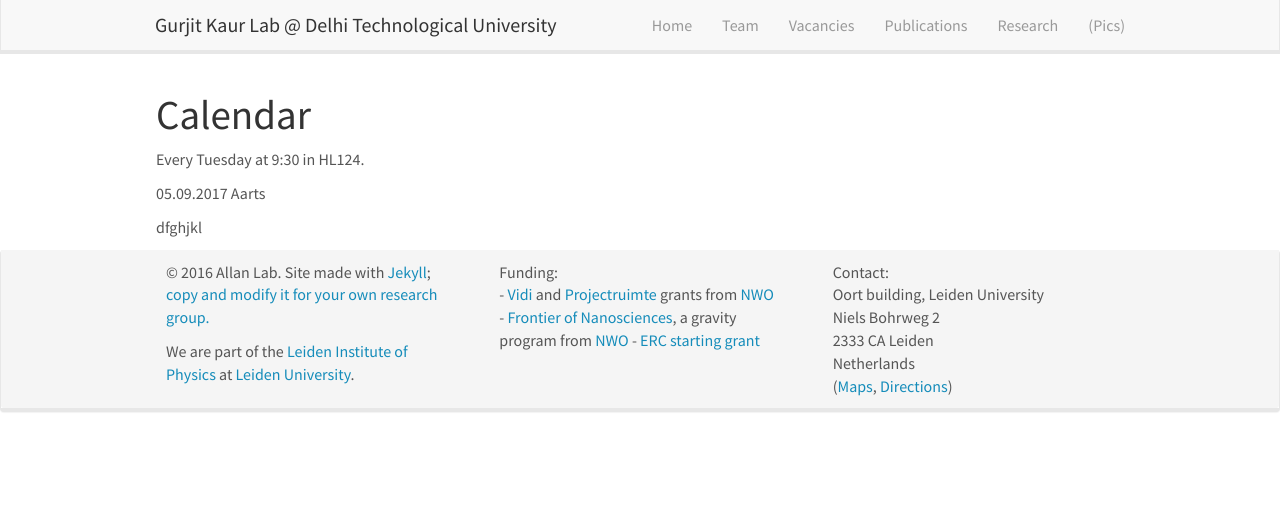
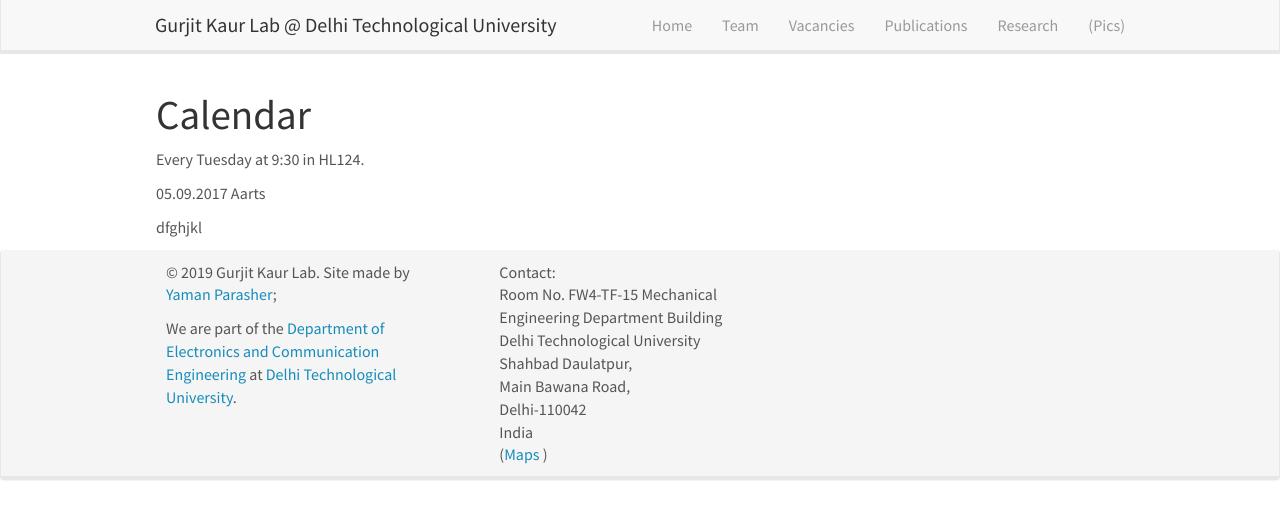
Before and after one commit to guritkaurlab/guritkaurlab.github.io, a Jekyll site: the page built from _pages/mini_lecture_series.md, in a window 1280 px wide. Shown: the top 519 px of the page. Built offline with Jekyll 4.4.1, drawn with Linux system fonts in a browser that asks for light colours; nearby versions of some CDN libraries.

Commit message:
Update footer.html

```diff
--- a/_includes/footer.html
+++ b/_includes/footer.html
@@ -4,27 +4,26 @@
 	  <div class="row">
 		<div class="col-sm-4">
 
-		  <p>&copy 2016 Allan Lab. Site made with <a href="https://jekyllrb.com">Jekyll</a>;  <a href="{{ site.url }}{{ site.baseurl }}/aboutwebsite.html">copy and  modify it for your own research group.</a></p>
-              <p>We are part of the <a href="https://www.physics.leidenuniv.nl/">Leiden Institute of Physics</a> at <a href="https://www.leidenuniv.nl">Leiden University</a>.</p>
+		  <p>&copy 2019 Gurjit Kaur Lab. Site made by <a href="https://www.linkedin.com/in/yaman-parasher-944a0351/">Yaman Parasher</a>;
+              <p>We are part of the <a href="http://www.dtu.ac.in/Web/Departments/Electronics/faculty/">Department of Electronics and Communication Engineering</a> at <a href="http://www.dtu.ac.in/">Delhi Technological University</a>.</p>
 
 
 		   <p>  </p><p>
 
 
 		</div>
-		<div class="col-sm-4">
-		  Funding:<br />
-		  - <a href="http://www.nwo.nl/en/research-and-results/programmes/Talent+Scheme">Vidi </a> and <a href='https://www.fom.nl/en/news/press-releases/2016/11/18/28634/'>Projectruimte</a> grants from <a href="http://www.nwo.nl">NWO</a> <br />
-		  - <a href="https://www.universiteitleiden.nl/en/research/research-projects/science/frontiers-of-nanoscience-nanofront">Frontier of Nanosciences</a>, a gravity program from <a href="http://www.nwo.nl">NWO</a>
-          - <a href='https://www.universiteitleiden.nl/en/news/2017/08/two-erc-grants-for-leiden-physics'>ERC starting grant</a>
-		</div>
+
 		<div class="col-sm-4">
 		  Contact:<br />
-		  Oort building, Leiden University<br />
-		  Niels Bohrweg 2<br />
-		  2333 CA Leiden<br />
-		  Netherlands <br />
-            (<a href="https://goo.gl/maps/H2RjutkyoUH2">Maps</a>, <a href="http://www.physics.leidenuniv.nl/travel-directions">Directions</a>)
+		  Room No. FW4-TF-15
+		  Mechanical Engineering Department Building<br />
+		  Delhi Technological University<br />
+		  Shahbad Daulatpur,<br />
+                  Main Bawana Road,<br />
+                  Delhi-110042<br />
+                  India<br />
+
+            (<a href="https://bit.ly/2Mh4dPF">Maps</a> )
 		</div>
 	  </div>
 	</div>
```
